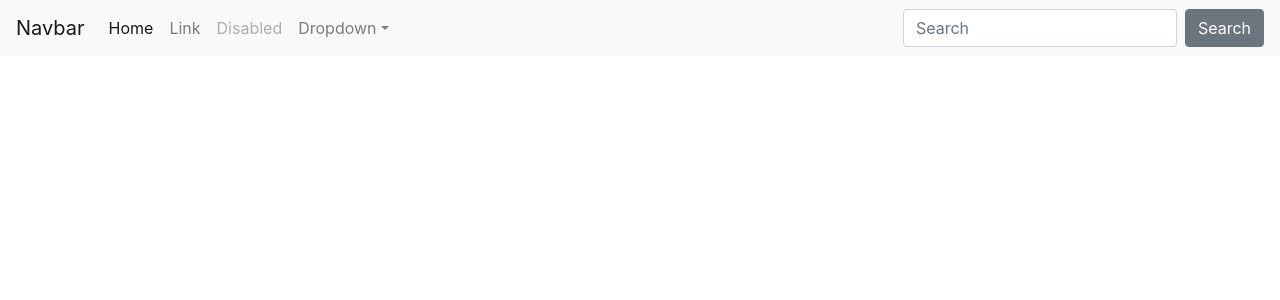
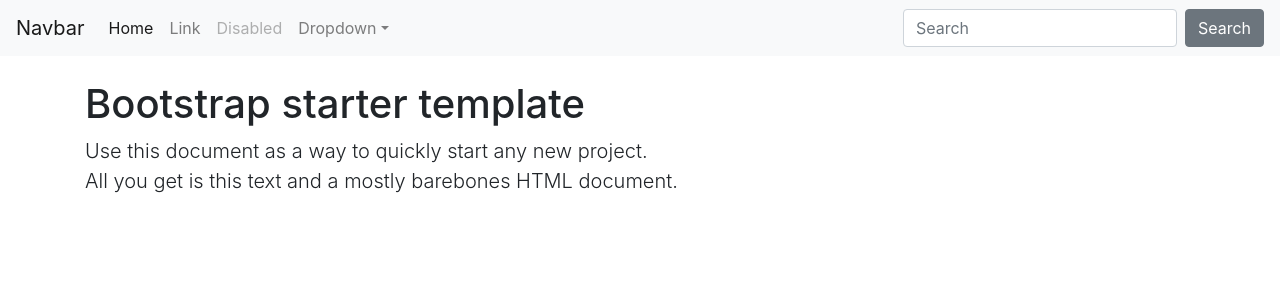
Before and after one commit to whatmmobd3/oshop, an Angular app: page / in a window 1280 px wide. Shown: the top 300 px of the page. Built offline with nearby package versions, Linux system fonts and the light colour scheme; what @angular/fire would draw is missing.

Commit message:
extracting navbar

```diff
--- a/src/app/app.component.html
+++ b/src/app/app.component.html
@@ -1,34 +1,9 @@
-<nav class="navbar navbar-expand-md navbar-light bg-light fixed-top">
-    <a class="navbar-brand" href="#">Navbar</a>
-    <button class="navbar-toggler" type="button" data-toggle="collapse" data-target="#navbarsExampleDefault"
-        aria-controls="navbarsExampleDefault" aria-expanded="false" aria-label="Toggle navigation">
-        <span class="navbar-toggler-icon"></span>
-    </button>
+<bs-navbar></bs-navbar>
 
-    <div class="collapse navbar-collapse" id="navbarsExampleDefault">
-        <ul class="navbar-nav mr-auto">
-            <li class="nav-item active">
-                <a class="nav-link" href="#">Home <span class="sr-only">(current)</span></a>
-            </li>
-            <li class="nav-item">
-                <a class="nav-link" href="#">Link</a>
-            </li>
-            <li class="nav-item">
-                <a class="nav-link disabled" href="#" tabindex="-1" aria-disabled="true">Disabled</a>
-            </li>
-            <li class="nav-item dropdown">
-                <a class="nav-link dropdown-toggle" href="#" id="dropdown01" data-toggle="dropdown" aria-haspopup="true"
-                    aria-expanded="false">Dropdown</a>
-                <div class="dropdown-menu" aria-labelledby="dropdown01">
-                    <a class="dropdown-item" href="#">Action</a>
-                    <a class="dropdown-item" href="#">Another action</a>
-                    <a class="dropdown-item" href="#">Something else here</a>
-                </div>
-            </li>
-        </ul>
-        <form class="form-inline my-2 my-lg-0">
-            <input class="form-control mr-sm-2" type="text" placeholder="Search" aria-label="Search">
-            <button class="btn btn-secondary my-2 my-sm-0" type="submit">Search</button>
-        </form>
+<div role="main" class="container">
+    <div class="starter-template">
+        <h1>Bootstrap starter template</h1>
+        <p class="lead">Use this document as a way to quickly start any new project.<br> All you get is this text and a
+            mostly barebones HTML document.</p>
     </div>
-</nav>
+</div>
--- a/src/app/app.module.ts
+++ b/src/app/app.module.ts
@@ -8,10 +8,12 @@
 
 import { AppComponent } from './app.component';
 import { environment } from 'src/environments/environment';
+import { BsNavbarComponent } from './bs-navbar/bs-navbar.component';
 
 @NgModule({
   declarations: [
-    AppComponent
+    AppComponent,
+    BsNavbarComponent
   ],
   imports: [
     BrowserModule,
--- /dev/null
+++ b/src/app/bs-navbar/bs-navbar.component.html
@@ -0,0 +1,34 @@
+<nav class="navbar navbar-expand-md navbar-light bg-light fixed-top">
+    <a class="navbar-brand" href="#">Navbar</a>
+    <button class="navbar-toggler" type="button" data-toggle="collapse" data-target="#navbarsExampleDefault"
+        aria-controls="navbarsExampleDefault" aria-expanded="false" aria-label="Toggle navigation">
+        <span class="navbar-toggler-icon"></span>
+    </button>
+
+    <div class="collapse navbar-collapse" id="navbarsExampleDefault">
+        <ul class="navbar-nav mr-auto">
+            <li class="nav-item active">
+                <a class="nav-link" href="#">Home <span class="sr-only">(current)</span></a>
+            </li>
+            <li class="nav-item">
+                <a class="nav-link" href="#">Link</a>
+            </li>
+            <li class="nav-item">
+                <a class="nav-link disabled" href="#" tabindex="-1" aria-disabled="true">Disabled</a>
+            </li>
+            <li class="nav-item dropdown">
+                <a class="nav-link dropdown-toggle" href="#" id="dropdown01" data-toggle="dropdown" aria-haspopup="true"
+                    aria-expanded="false">Dropdown</a>
+                <div class="dropdown-menu" aria-labelledby="dropdown01">
+                    <a class="dropdown-item" href="#">Action</a>
+                    <a class="dropdown-item" href="#">Another action</a>
+                    <a class="dropdown-item" href="#">Something else here</a>
+                </div>
+            </li>
+        </ul>
+        <form class="form-inline my-2 my-lg-0">
+            <input class="form-control mr-sm-2" type="text" placeholder="Search" aria-label="Search">
+            <button class="btn btn-secondary my-2 my-sm-0" type="submit">Search</button>
+        </form>
+    </div>
+</nav>
--- /dev/null
+++ b/src/app/bs-navbar/bs-navbar.component.ts
@@ -0,0 +1,15 @@
+import { Component, OnInit } from '@angular/core';
+
+@Component({
+  selector: 'bs-navbar',
+  templateUrl: './bs-navbar.component.html',
+  styleUrls: ['./bs-navbar.component.css']
+})
+export class BsNavbarComponent implements OnInit {
+
+  constructor() { }
+
+  ngOnInit(): void {
+  }
+
+}
```
Also changed, not shown: src/app/bs-navbar/bs-navbar.component.css (added), 2 other files (tests, documents, lock files or other folders).
